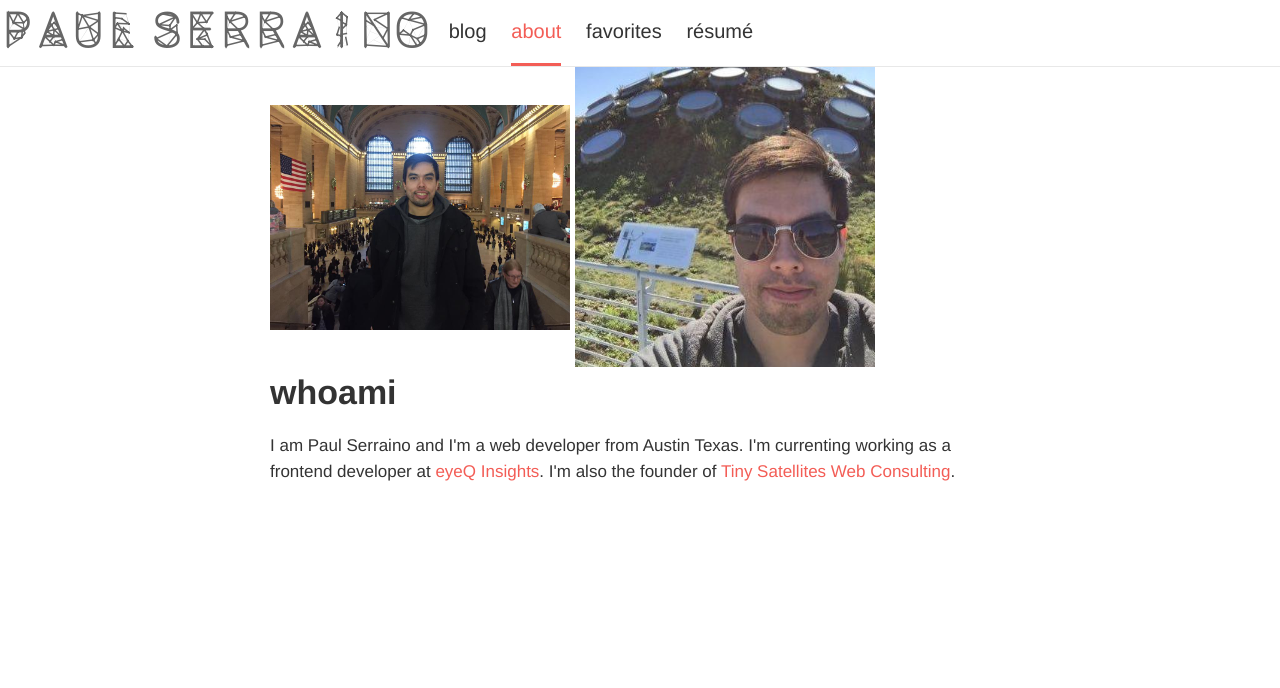
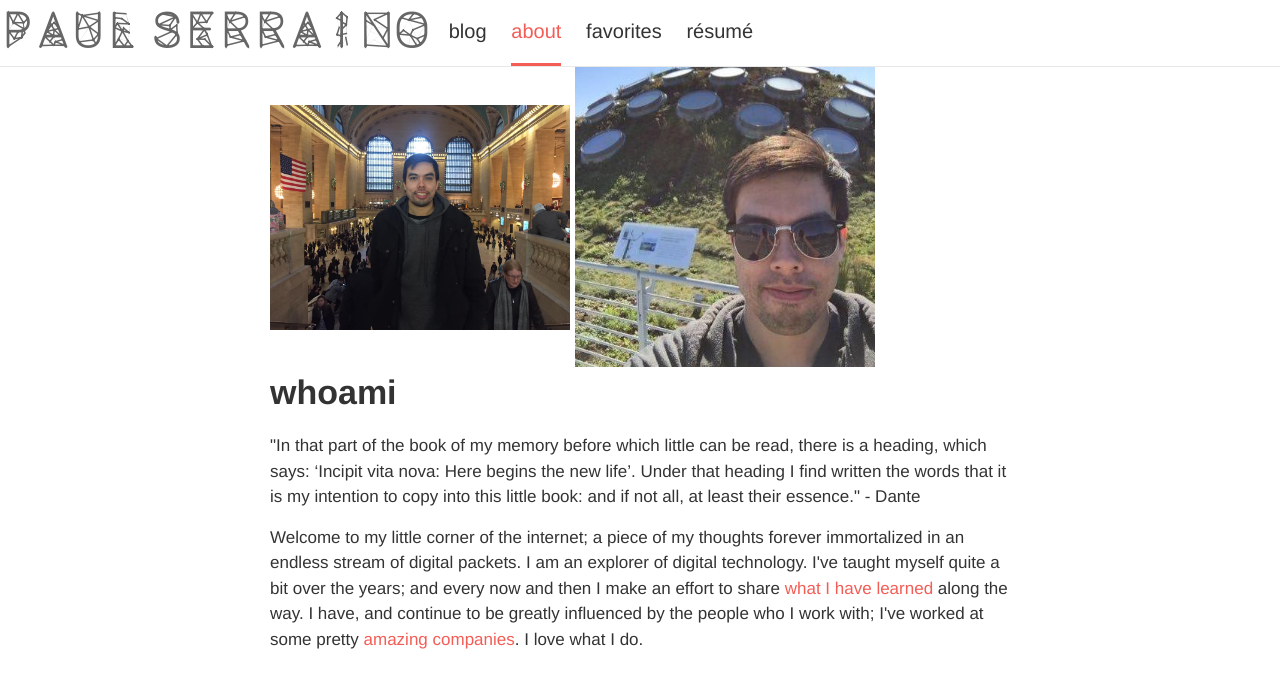
Before and after one commit to paulserraino/paulserraino.com, a Jekyll site: the page built from about.html, in a window 1280 px wide and 900 px high. Shown: the top 688 px of the window. Built offline with Jekyll 4.4.1, drawn with Linux system fonts in a browser that asks for light colours.

Commit message:
new about page

```diff
--- a/about.html
+++ b/about.html
@@ -11,7 +11,21 @@ permalink: /about/
 
   <h1>whoami</h1>
 
-  <p>I am Paul Serraino and I'm a web developer from Austin Texas.
-    I'm currenting working as a frontend developer at <a href="#">eyeQ Insights</a>. I'm also the founder of <a href="#">Tiny Satellites Web Consulting</a>.
-  </p>
+<p>
+  "In that part of the book of my memory before which little can be read, there
+  is a heading, which says: ‘Incipit vita nova: Here begins the new life’. Under
+  that heading I find written the words that it is my intention to copy into this
+  little book: and if not all, at least their essence." - Dante
+</p>
+
+<p>
+  Welcome to my little corner of the internet; a piece of my thoughts
+  forever immortalized in an endless stream of digital packets. I am an explorer of
+  digital technology. I've taught myself quite a bit over the years; and every now
+  and then I make an effort to share <a href="/">what I have learned</a> along
+  the way. I have, and continue to be greatly influenced by the people who I work with;
+  I've worked at some pretty <a href="/resume">amazing companies</a>. I love what I
+  do.
+</p>
+
 </div>
```
